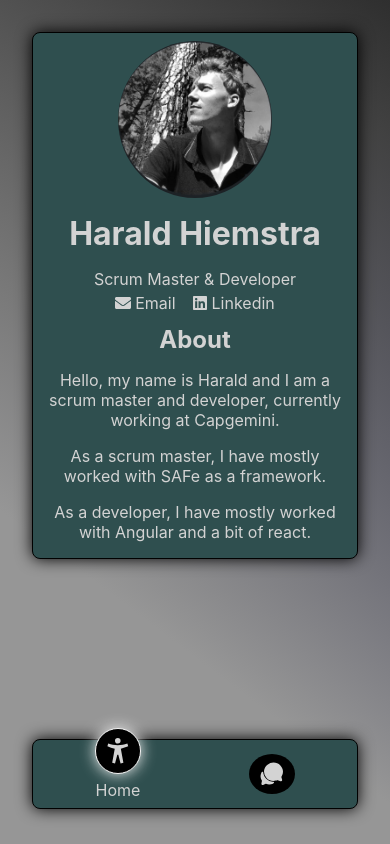
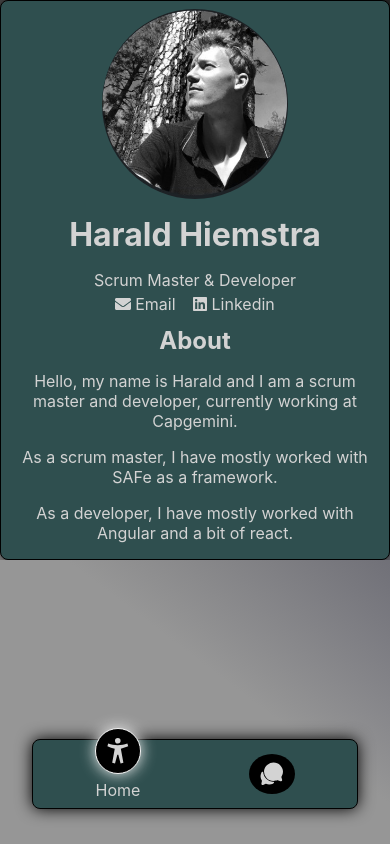
Before and after one commit to harald1992/portfolio, a React (Create React App) app: page / in a window 390 px wide. Built offline with nearby package versions, Linux system fonts and the light colour scheme.

Commit message:
tiny changes

```diff
--- a/src/App.css
+++ b/src/App.css
@@ -5,9 +5,6 @@
   text-decoration: none;
 }
 
-.app {
-  height: calc(100vh-100px);
-}
 
 main {
   max-width: 500px;
@@ -38,12 +35,19 @@ main::-webkit-scrollbar-thumb {
   outline: 1px solid slategrey;
 }
 
+@media only screen and (max-width: 600px) {
+  main {
+    padding: 0;
+    background-color: transparent;
+    max-width: 500;
+  }
 
+
+}
 
 
 .darkCard {
   display: flex;
-  min-height: 70px;
   padding: 8px;
   background-color: var(--main-bg-color);
   box-shadow: 0 0 16px 0 black;
--- a/src/App.jsx
+++ b/src/App.jsx
@@ -9,7 +9,7 @@ import DigitalBusinessCard from './Pages/DigitalBusinessCard/DigitalBusinessCard
 
 function App() {
   return (
-    <div className="app">
+    <>
       <ParticleCanvas />
 
 
@@ -29,7 +29,7 @@ function App() {
       <footer>
         <Navbar></Navbar>
       </footer>
-    </div>
+    </>
   );
 }
 
```
